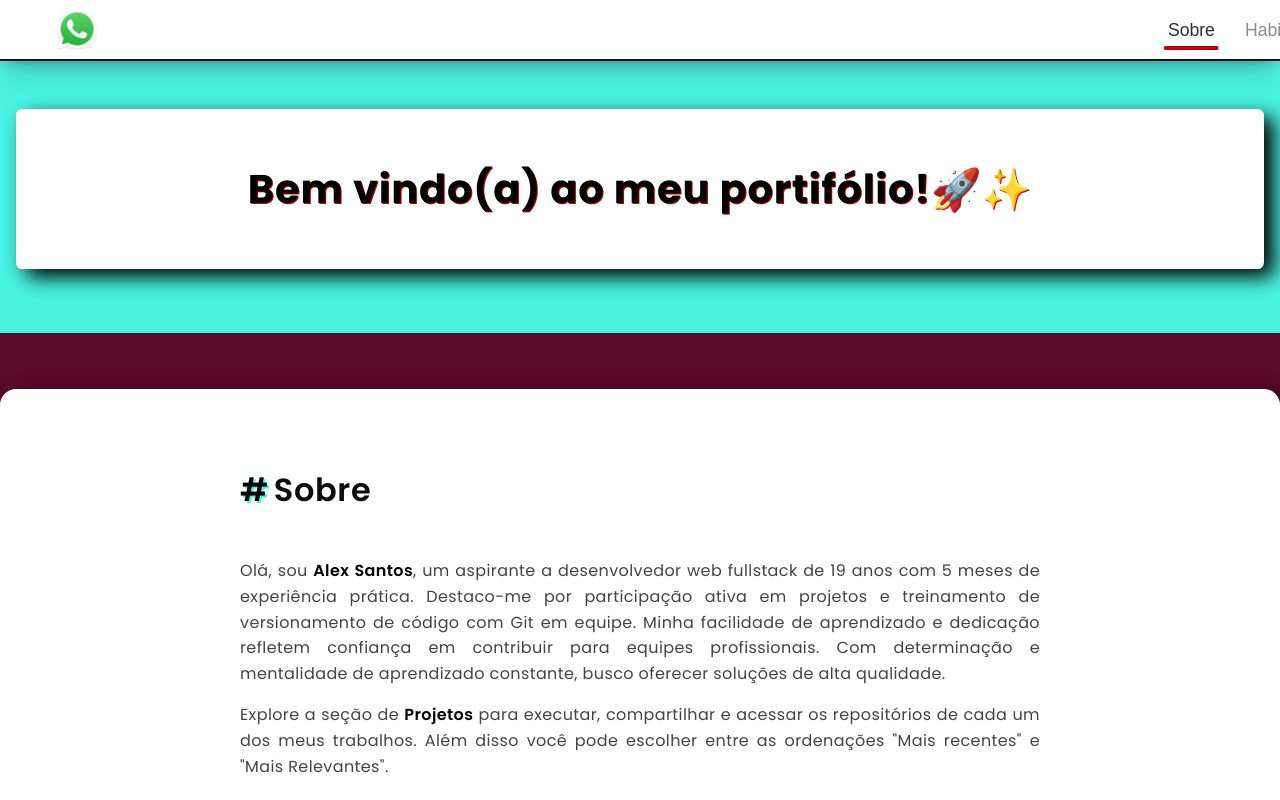
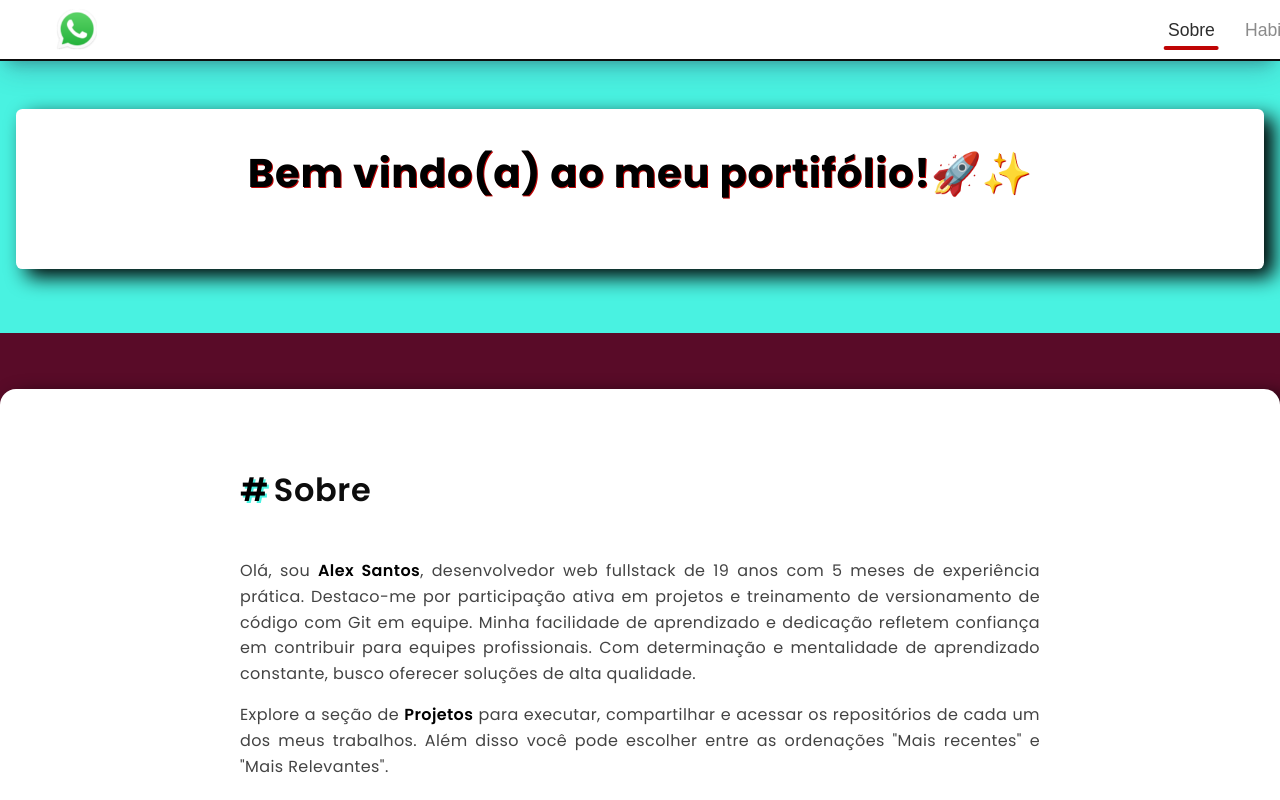
Before and after one commit to alexsantos-dev/AS_Front_Portifolio, a React (Vite) app: page / in a window 1280 px wide. Shown: the top 800 px of the page. Built offline with nearby package versions, Linux system fonts and the light colour scheme; no server answers.

Commit message:
ajustando estilos

```diff
--- a/src/components/Secoes.jsx
+++ b/src/components/Secoes.jsx
@@ -75,13 +75,13 @@ export function Secoes() {
           <span>#</span>Sobre
         </h2>
         <p>
-          Olá, sou <span>Alex Santos</span>, um aspirante a desenvolvedor web
-          fullstack de 19 anos com 5 meses de experiência prática. Destaco-me
-          por participação ativa em projetos e treinamento de versionamento de
-          código com Git em equipe. Minha facilidade de aprendizado e dedicação
-          refletem confiança em contribuir para equipes profissionais. Com
-          determinação e mentalidade de aprendizado constante, busco oferecer
-          soluções de alta qualidade.
+          Olá, sou <span>Alex Santos</span>, desenvolvedor web fullstack de 19
+          anos com 5 meses de experiência prática. Destaco-me por participação
+          ativa em projetos e treinamento de versionamento de código com Git em
+          equipe. Minha facilidade de aprendizado e dedicação refletem confiança
+          em contribuir para equipes profissionais. Com determinação e
+          mentalidade de aprendizado constante, busco oferecer soluções de alta
+          qualidade.
         </p>
         <p>
           Explore a seção de <span>Projetos</span> para executar, compartilhar e
--- a/src/components/Secoes.styles.jsx
+++ b/src/components/Secoes.styles.jsx
@@ -22,7 +22,7 @@ export const SecoesContainer = styled.div`
     min-width: 300px;
     max-width: 1280px;
     border-radius: 1em;
-    padding: 3em 0;
+    padding: 3em 0 5em 0;
     margin: 0 auto 4em auto;
 
     h1 {
```
